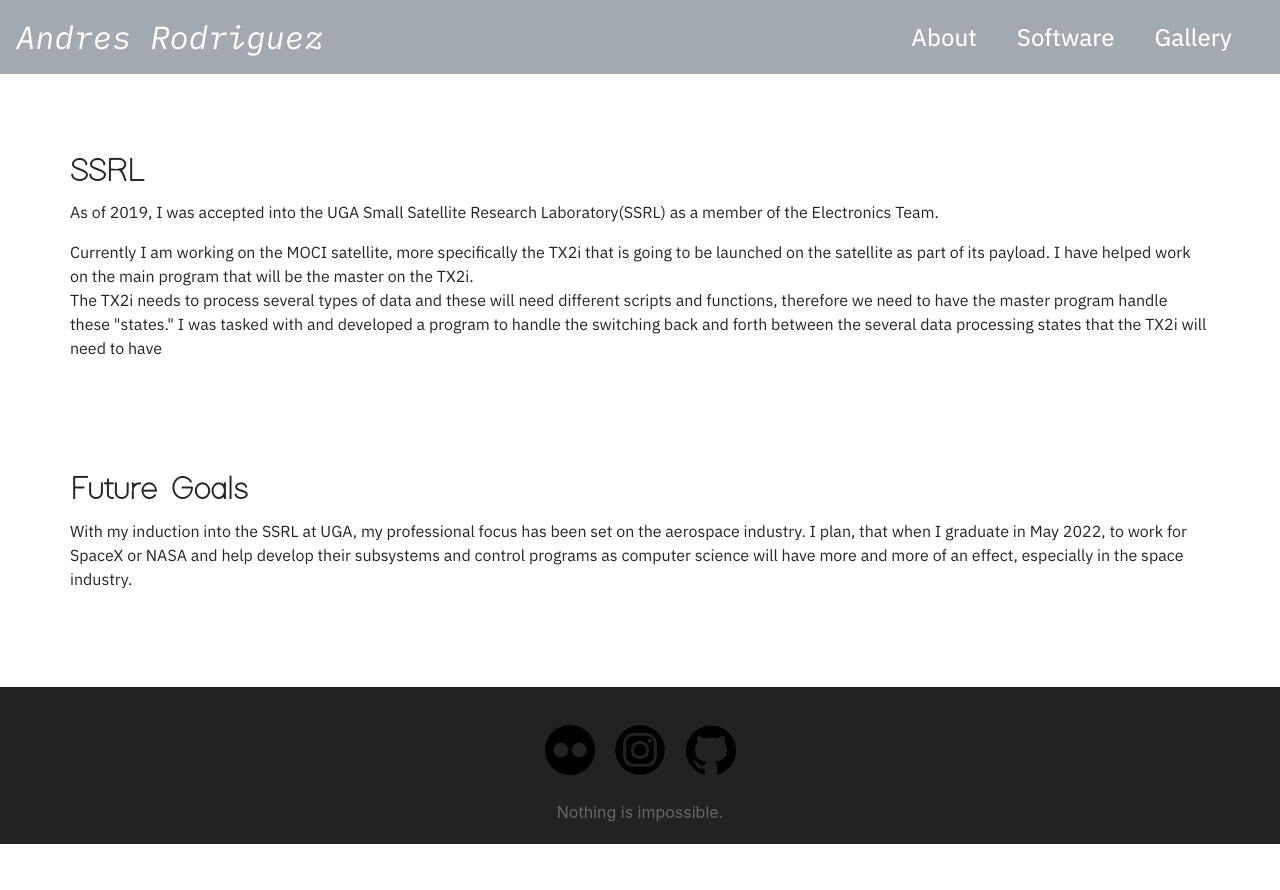
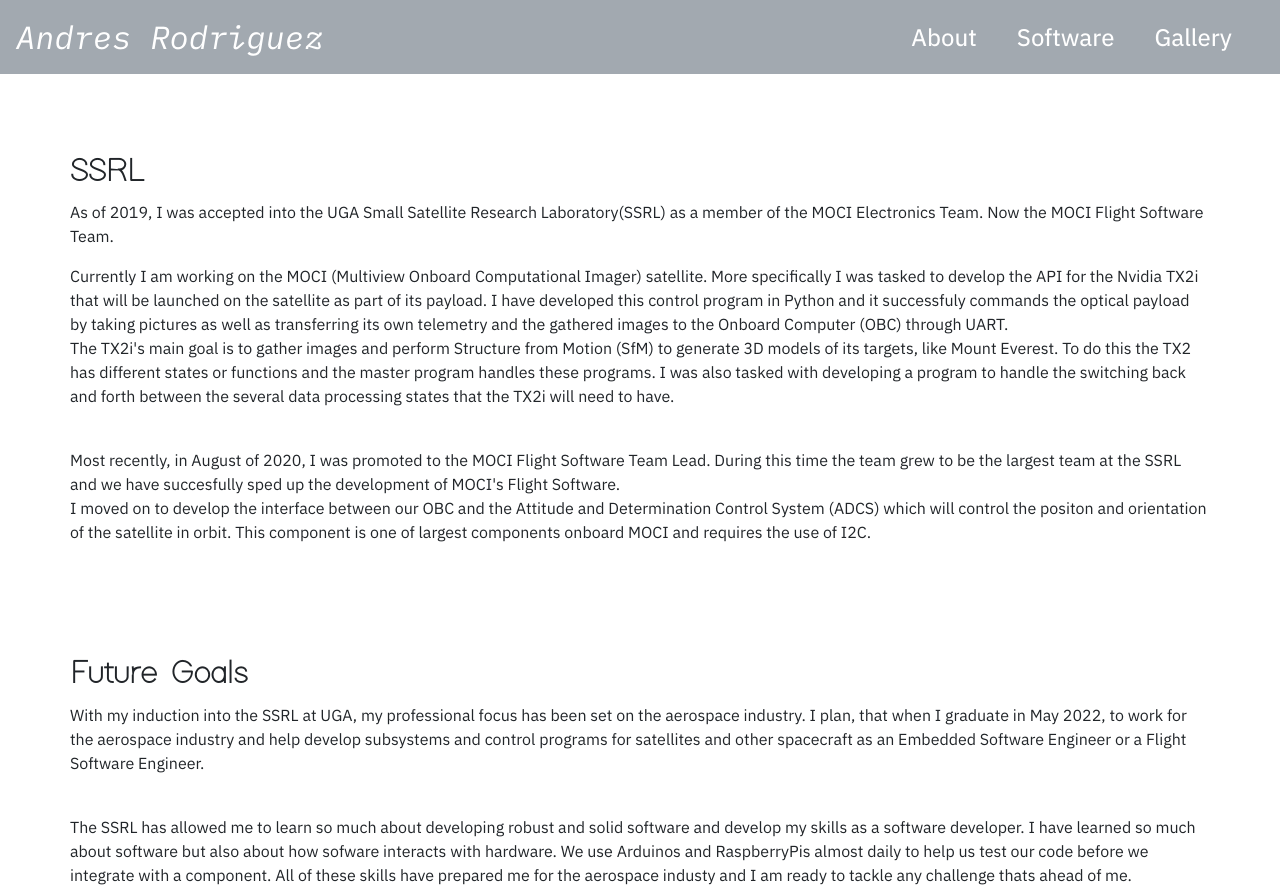
Before and after one commit to mudkipAstronaut/mudkipAstronaut.github.io, a plain HTML site: page software.html in a window 1280 px wide. Shown: the top 890 px of the page. Before the commit the page ends 844 px from the top, so only its background shows below. Drawn offline with nearby package versions, Linux system fonts and the light colour scheme.

Commit message:
added some more fluff to the software tab

```diff
--- a/software.html
+++ b/software.html
@@ -52,14 +52,25 @@
       </div>
       <div class="row">
 	<p>As of 2019, I was accepted into the UGA Small Satellite Research Laboratory(SSRL) as a
-	  member of the Electronics Team.</p>
-	<p>Currently I am working on the MOCI satellite, more specifically the TX2i that is going to
-	  be launched on the satellite as part of its payload. I have helped work on the main
-	  program that will be the master on the TX2i. <br>
-	  The TX2i needs to process several types of data and these will need different scripts and
-	  functions, therefore we need to have the master program handle these "states." I was
-	  tasked with and developed a program to handle the switching back and forth between the
-	  several data processing states that the TX2i will need to have</p>
+	  member of the MOCI Electronics Team. Now the MOCI Flight Software Team.</p>
+	<p>Currently I am working on the MOCI (Multiview Onboard Computational Imager) satellite.
+    More specifically I was tasked to develop the API for the Nvidia TX2i that will be
+	  launched on the satellite as part of its payload. I have developed this control program in Python
+    and it successfuly commands the optical payload by taking pictures as well as transferring its own
+    telemetry and the gathered images to the Onboard Computer (OBC) through UART. <br>
+	  The TX2i's main goal is to gather images and perform Structure from Motion (SfM) to generate
+    3D models of its targets, like Mount Everest. To do this the TX2 has different states or
+	  functions and the master program handles these programs. I was also
+	  tasked with developing a program to handle the switching back and forth between the
+	  several data processing states that the TX2i will need to have.</p><br>
+    <p>
+      Most recently, in August of 2020, I was promoted to the MOCI Flight Software Team Lead.
+      During this time the team grew to be the largest team at the SSRL and we have succesfully
+      sped up the development of MOCI's Flight Software.<br>
+      I moved on to develop the interface between our OBC and the Attitude and Determination Control System (ADCS)
+      which will control the positon and orientation of the satellite in orbit. This component is one of largest
+      components onboard MOCI and requires the use of I2C.
+    </p>
       </div>
     </div>
 
@@ -69,9 +80,15 @@
       </div>
       <div class="row">
 	<p>With my induction into the SSRL at UGA, my professional focus has been set on the
-	  aerospace industry. I plan, that when I graduate in May 2022, to work for SpaceX or NASA
-	  and help develop their subsystems and control programs as computer science will have more
-	  and more of an effect, especially in the space industry.</p>
+	  aerospace industry. I plan, that when I graduate in May 2022, to work for the aerospace industry
+	  and help develop subsystems and control programs for satellites and other spacecraft as an Embedded Software Engineer
+    or a Flight Software Engineer.</p><br>
+    <p>
+      The SSRL has allowed me to learn so much about developing robust and solid software and develop my skills as a software
+      developer. I have learned so much about software but also about how sofware interacts with hardware. We use Arduinos and
+      RaspberryPis almost daily to help us test our code before we integrate with a component. All of these skills have prepared
+      me for the aerospace industy and I am ready to tackle any challenge thats ahead of me.
+    </p>
       </div>
     </div>
 
```
